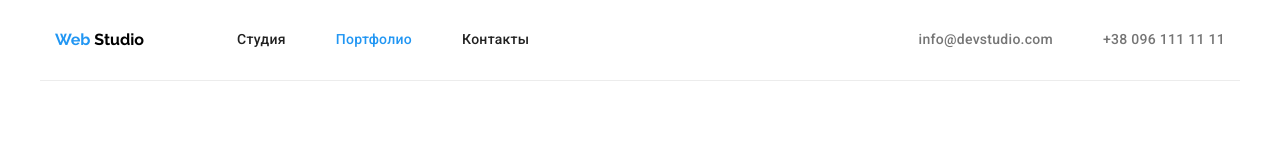
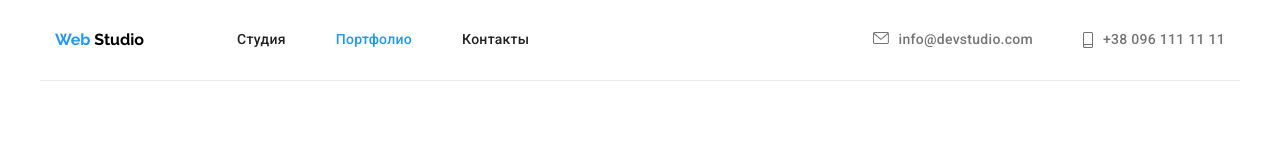
Before and after one commit to IrinaGashevskaya/homework4, a plain HTML site: page portfolio.html in a window 1280 px wide. Shown: the top 160 px of the page. Drawn offline with nearby package versions, Linux system fonts and the light colour scheme.

Commit message:
Update portfolio.html

```diff
--- a/portfolio.html
+++ b/portfolio.html
@@ -21,8 +21,8 @@
                  <li class="item"><a href="">Контакты</a></li>
                </ul>
                <ul class="info-contacts list">
-                 <li class="item"><a href="mailto:info@devstudio.com"class="icon">info@devstudio.com</a></li>
-                 <li class="item"><a href="tel:+380961111111"class="icon-phone">+38 096 111 11 11</a></li>
+                 <li class="item"><a href="mailto:info@devstudio.com"class="icon"><svg class="envelope link-icon"><use href="./images/icons/symbol-defs.svg#envelope"></use></svg>info@devstudio.com</a></li>
+                 <li class="item"><a href="tel:+380961111111"class="icon-phone"><svg class="smartphone link-icon"><use href="./images/icons/symbol-defs.svg#smartphone"></use></svg>+38 096 111 11 11</a></li>
             </ul>
         </nav>
         </header>
```
